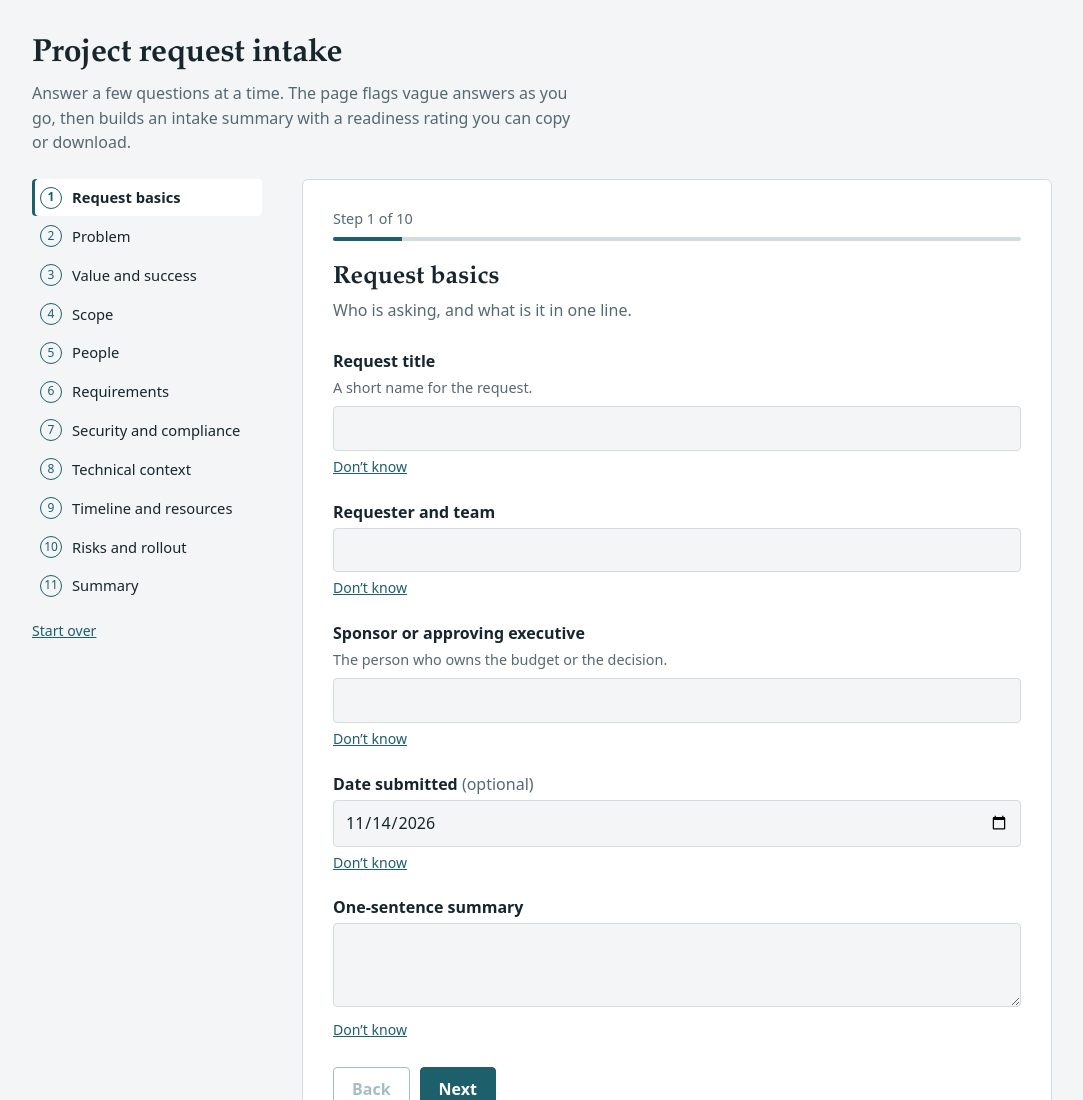
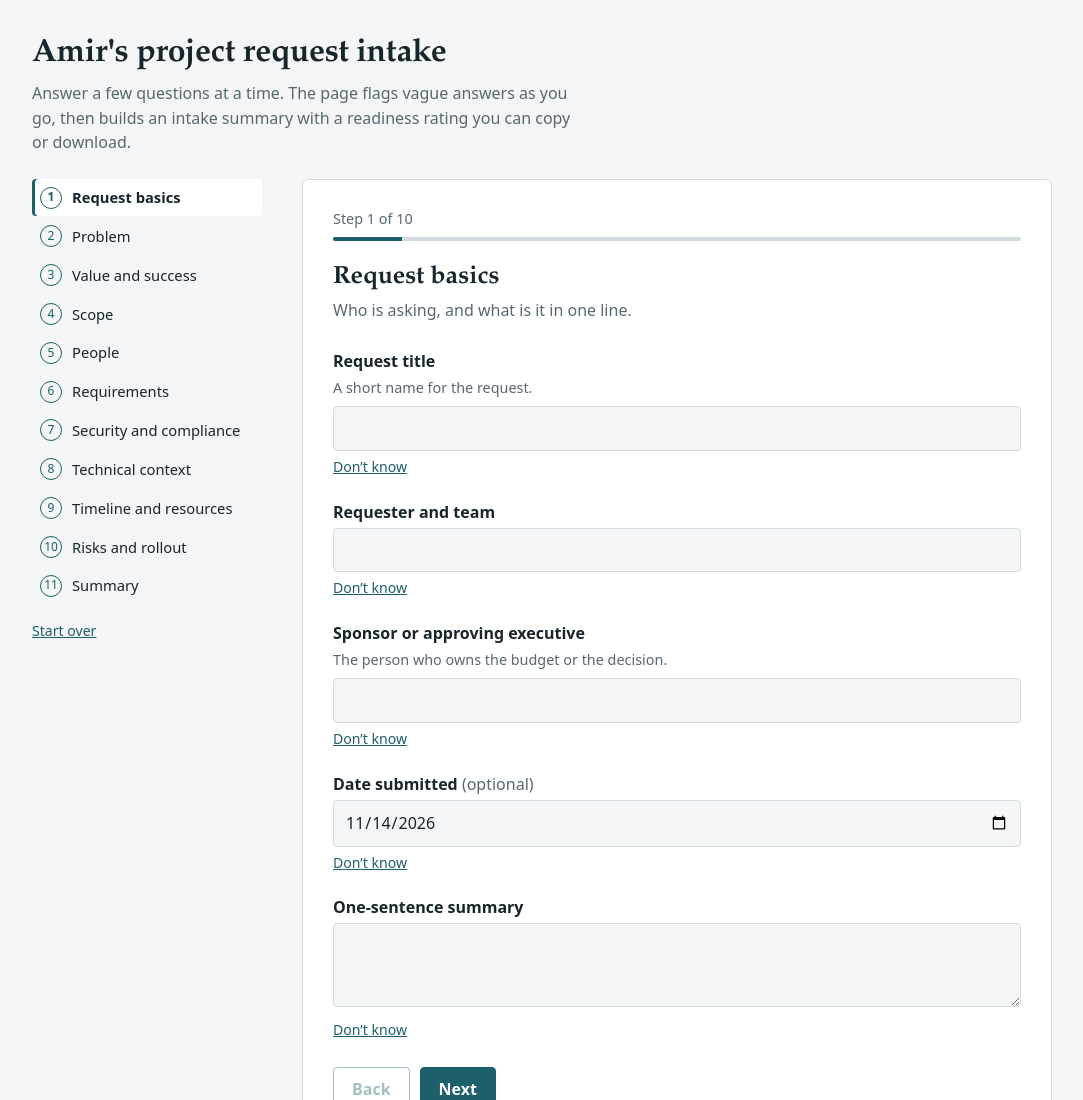
Before and after one commit to amir-dev-projects/tpm-intake-assistant, a plain HTML site: page index.html in a window 1280 px wide. Shown: the top 1100 px of the page, without its empty margins (98-1181 px from the left). Drawn offline with Linux system fonts and the light colour scheme.

Commit message:
Update header title to Amir's project request intake

```diff
--- a/index.html
+++ b/index.html
@@ -102,7 +102,7 @@ footer{padding:0 0 36px;color:var(--muted);font-size:.88rem;max-width:70ch}
 <body>
 <div class="wrap">
   <header class="top">
-    <h1>Project request intake</h1>
+    <h1>Amir's project request intake</h1>
     <p>Answer a few questions at a time. The page flags vague answers as you go, then builds an intake summary with a readiness rating you can copy or download.</p>
   </header>
   <div class="layout">
```
